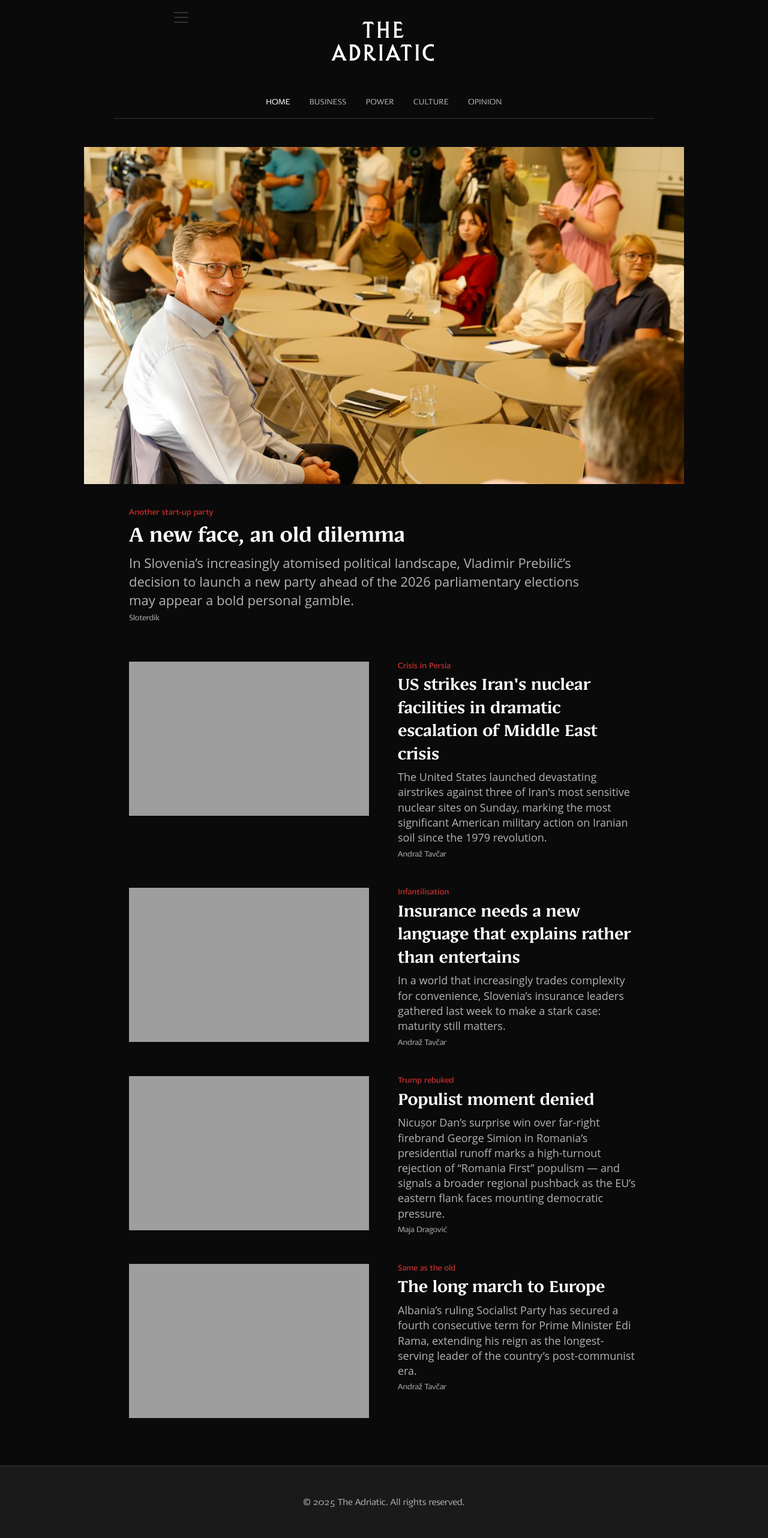
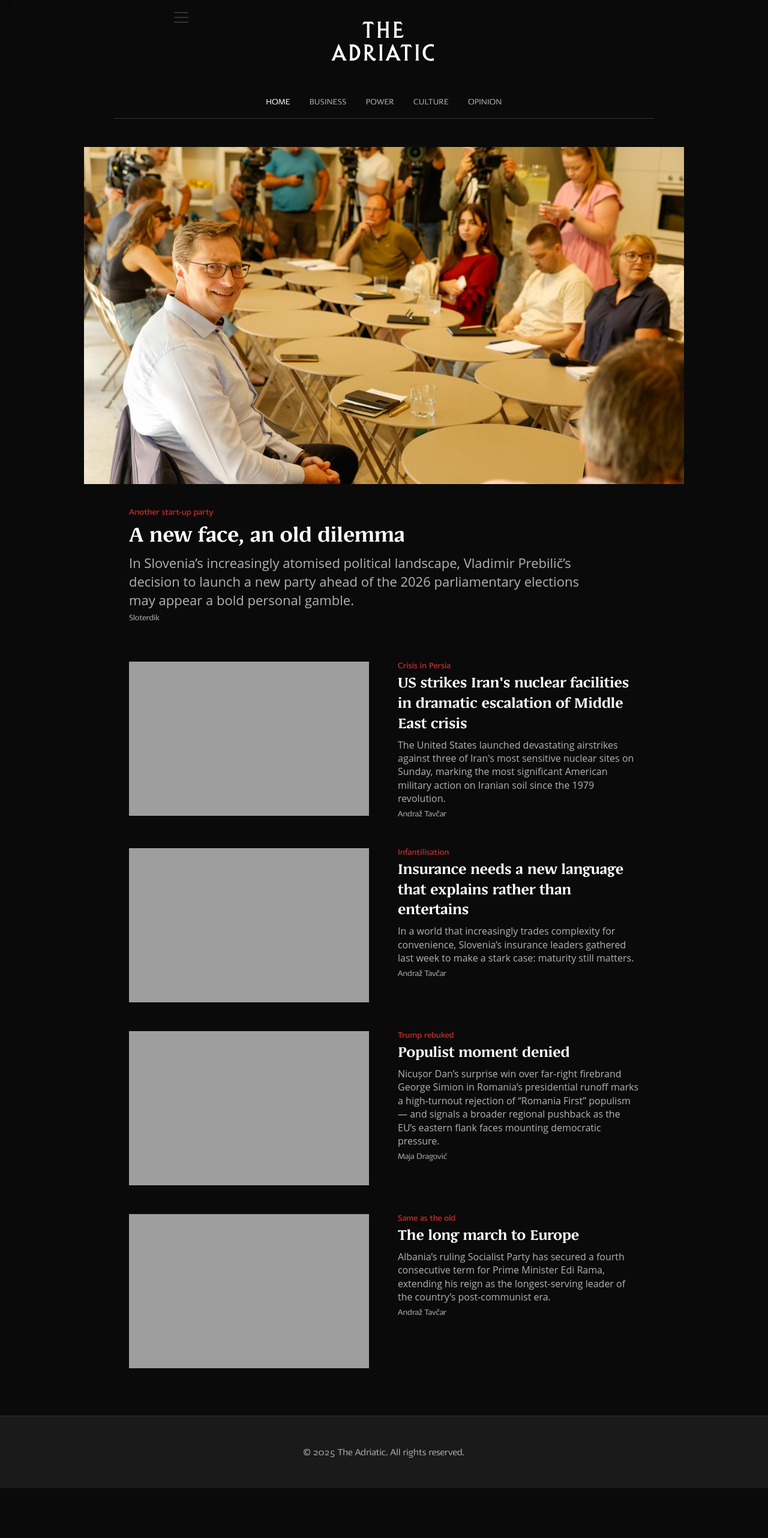
Before and after one commit to tfhoerest/azt, a Jekyll site: the page built from index.html, in a window 1280 px wide. Shown: the whole page at 60% size. Built offline with Jekyll 4.4.1, drawn with Linux system fonts in a browser that asks for light colours; the list of posts is cut into pages by our own code; after the commit the page ends 2481 px from its top, so only the background shows below that.

Commit message:
Update home.html

```diff
--- a/_layouts/home.html
+++ b/_layouts/home.html
@@ -127,7 +127,7 @@ layout: default
 
 .article-content h3 {
     font-family: 'Adriatic22', Georgia, serif;
-    font-size: 2rem;
+    font-size: 1.75rem;
     font-weight: 700;
     color: var(--z-ds-color-text-100);
     line-height: 1.3;
@@ -147,7 +147,7 @@ layout: default
 .article-excerpt {
     font-family: 'Open Sans', Arial, sans-serif;
     color: var(--z-ds-color-text-70);
-    font-size: 1.125rem;
+    font-size: var(--z-ds-fontsize-16);
     line-height: 1.5;
     margin-bottom: var(--z-ds-space-s);  /* Space before author */
 }
```
